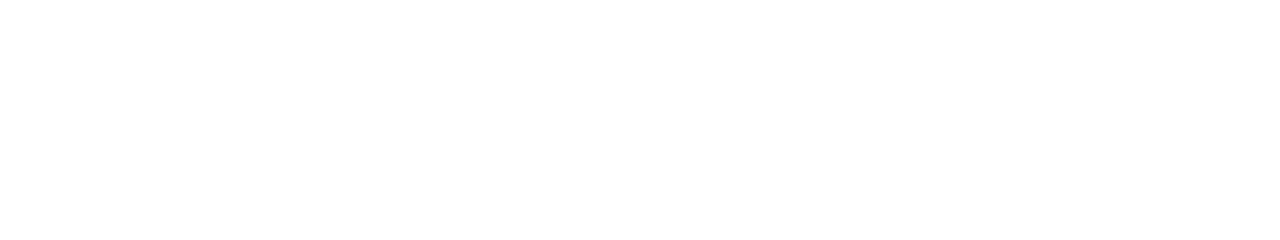
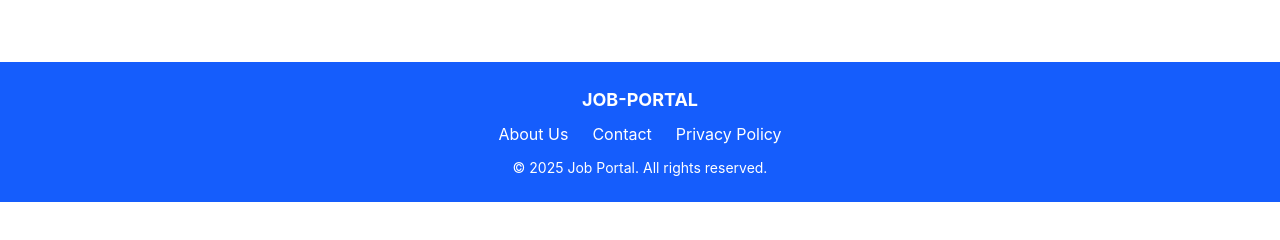
Before and after one commit to abhishekprajapativns/Job_Portal, a React (Vite) app: page /findjobs in a window 1280 px wide. Shown: the part 274-514 px from the top of the page. Built offline with nearby package versions, Linux system fonts and the light colour scheme; no server answers.

Commit message:
add Footer component

```diff
--- a/src/App.jsx
+++ b/src/App.jsx
@@ -4,6 +4,7 @@ import Home from "./Pages/Home";
 import Login from "./Pages/Login";
 import Register from "./Pages/Register";
 import FindJob from "./Pages/Findjob";
+import Footer from "./components/Footer";
 
 function App() {
   return (
@@ -15,6 +16,7 @@ function App() {
         <Route path="/register" element={<Register />} />
         <Route path="/findjobs" element={<FindJob />} />
       </Routes>
+      <Footer />
     </BrowserRouter>
   );
 }
--- /dev/null
+++ b/src/components/Footer.jsx
@@ -0,0 +1,15 @@
+function Footer() {
+  return (
+    <footer className="bg-blue-600 text-white text-center py-6 mt-10">
+      <p className="font-bold text-lg mb-2">JOB-PORTAL</p>
+      <div className="flex justify-center gap-6 mb-3">
+        <a className="text-white hover:text-gray-200">About Us</a>
+        <a className="text-white hover:text-gray-200">Contact</a>
+        <a className="text-white hover:text-gray-200">Privacy Policy</a>
+      </div>
+      <p className="text-sm">© 2025 Job Portal. All rights reserved.</p>
+    </footer>
+  )
+}
+
+export default Footer
```
